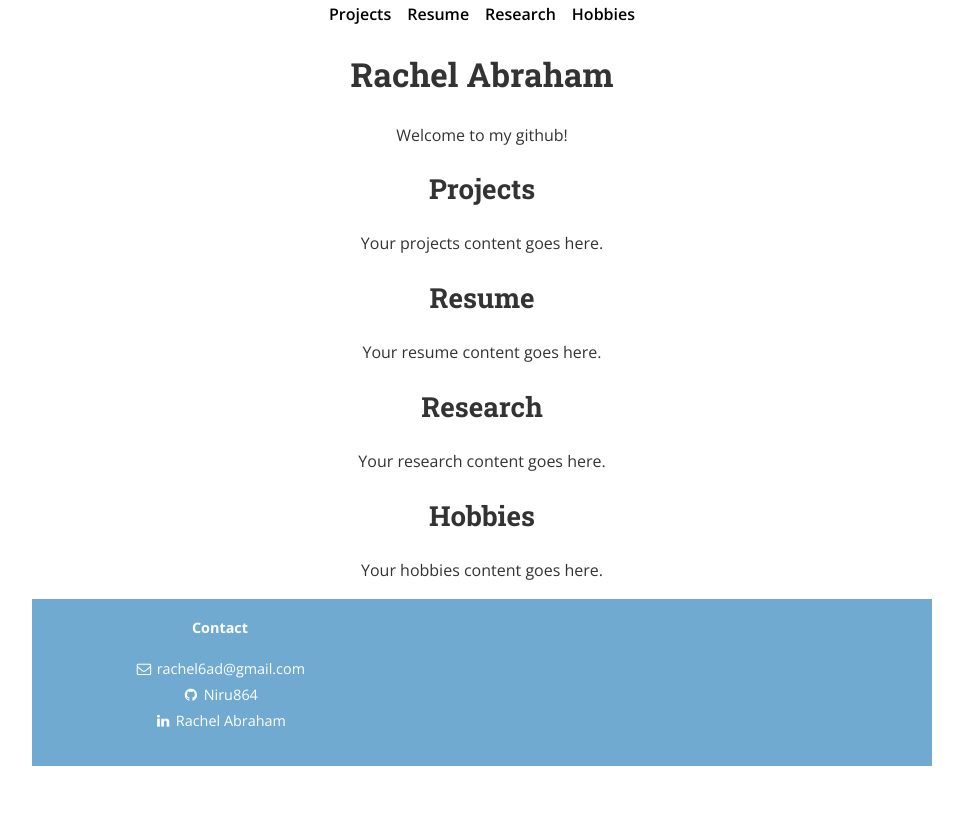
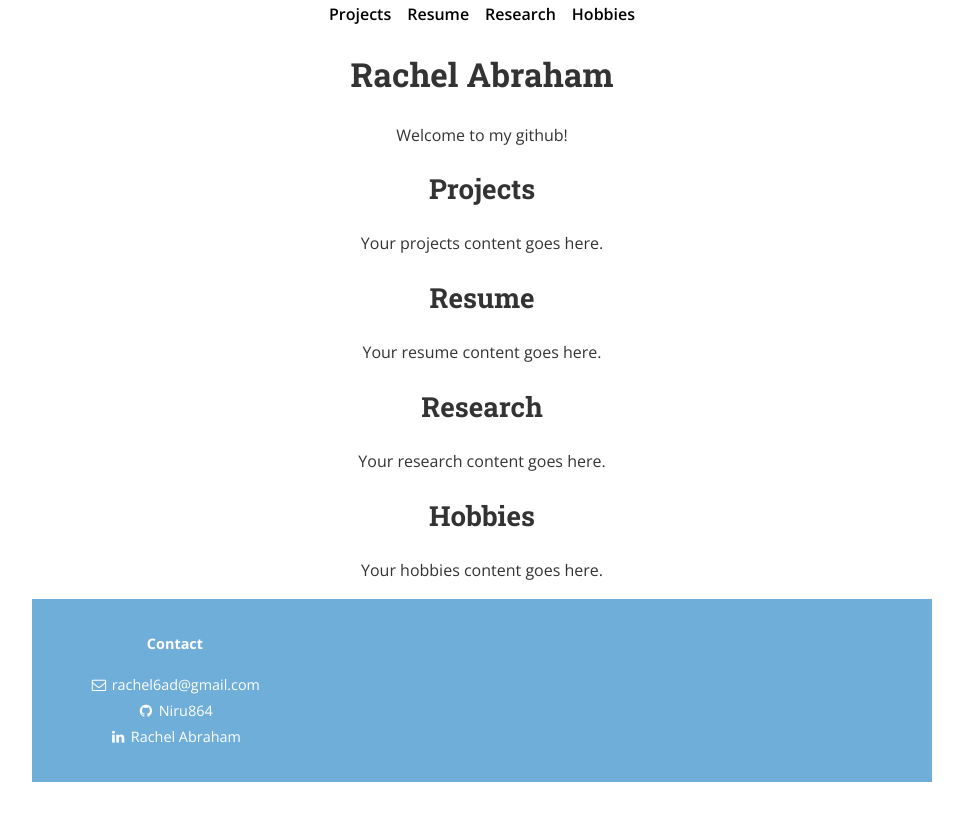
Before and after one commit to Niru864/Niru864.github.io, a Jekyll site: the page built from index.html, in a window 1280 px wide. Shown: the top 821 px of the page, without its empty margins (158-1121 px from the left). Built offline with Jekyll 4.4.1, drawn with Linux system fonts in a browser that asks for light colours; nearby versions of some CDN libraries.

Commit message:
Update footer.html

```diff
--- a/_includes/footer.html
+++ b/_includes/footer.html
@@ -1,15 +1,13 @@
 <!-- footer.html -->
-<footer class="site-footer">
-  <div class="wrapper">
+<footer class="site-footer"
+        style="width: 100%; background: #6faed9; text-align: center; padding: 2rem 0;">
+  <!-- We can remove the .wrapper class, or override it with inline style -->
+  <div class="wrapper" style="max-width: 900px; margin: 0 auto;">
 
-    <!-- Removed <h3 class="footer-heading">{{ site.title }}</h3> -->
-
-    <!-- Removed the Site Map section entirely -->
-
-    <!-- Kept the "Contact" section -->
+    <!-- Only keeping the Contact section -->
     <div class="site-contact">
       <p><strong>Contact</strong></p>
-      <ul class="social-media-list">
+      <ul class="social-media-list" style="list-style: none; padding: 0; margin: 0;">
         <li>
           <a href="mailto:{{ site.email }}">
             <i class="fa fa-envelope-o"></i>
@@ -34,8 +32,6 @@
         {% endfor %}
       </ul>
     </div>
-    <!-- Removed the "Subscribe via RSS" / site signature section -->
-
   </div>
 </footer>
 
```
